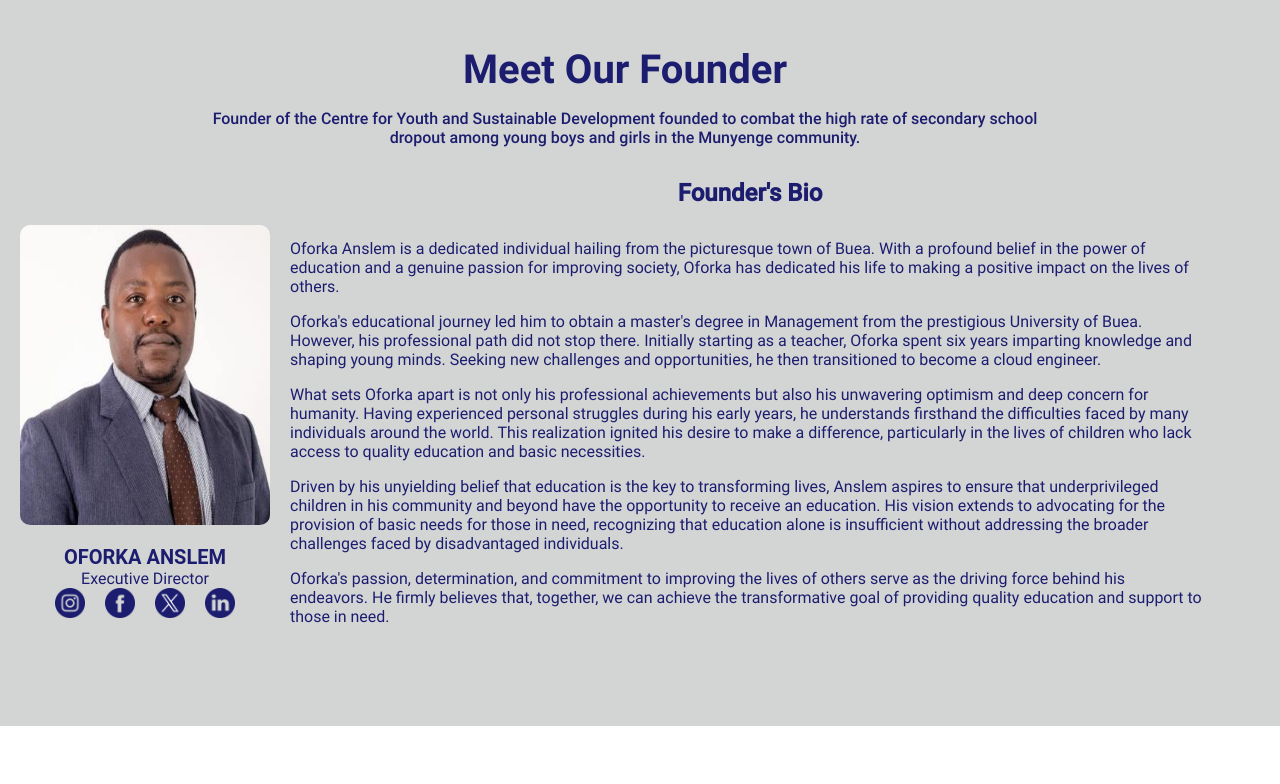
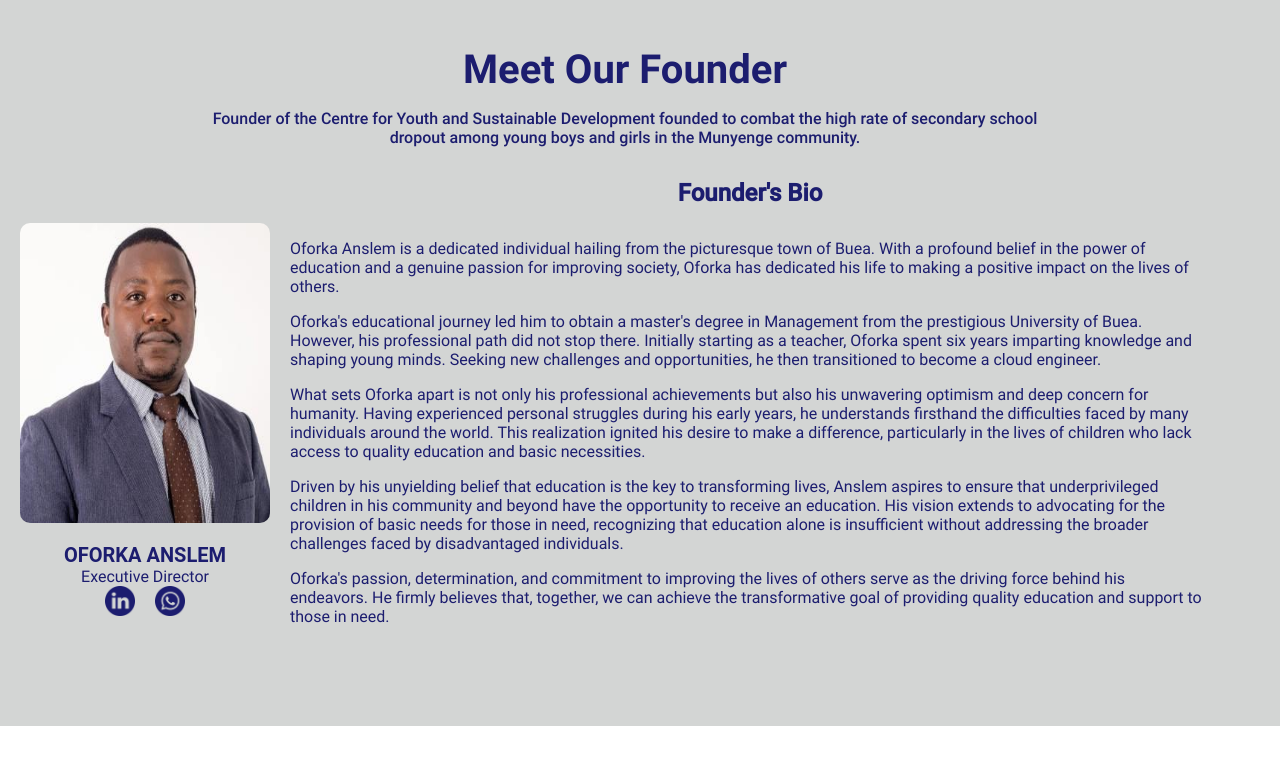
Before and after one commit to minokrim/cysd, a React (Create React App) app: page /#/about in a window 1280 px wide. Shown: the part 2000-2784 px from the top of the page. Built offline with nearby package versions, Linux system fonts and the light colour scheme.

Commit message:
link change

```diff
--- a/src/components/Founder.jsx
+++ b/src/components/Founder.jsx
@@ -2,9 +2,10 @@ import React from "react";
 import "./founder.css"
 import ig from "../images/instagram.png"
 import fb from "../images/facebook.png"
-import x from "../images/twitter.png"
+import x from "../images/whatsapp.png"
 import linkedin from "../images/linkedin.png"
 import founder from "../images/founder.jpg"
+import { Link } from "react-router-dom";
 export default function Founder(){
     return <div className="founderMain">
         <section className="founderBody">
@@ -16,10 +17,9 @@ export default function Founder(){
                     <h3>OFORKA ANSLEM</h3>
                     <p>Executive Director</p>
                     <section className="founderSocials">
-                        <img src={ig} alt="instagram logo" />
-                        <img src={fb} alt="facebook logo" />
-                        <img src={x} alt="x formerly known as twitter logo" />
-                        <img src={linkedin} alt="linkedin logo" />
+                        <Link to="https://www.linkedin.com/in/oforka-anslem-546765182/" target="_blank"><img src={linkedin} alt="linkedin logo" /></Link>
+                        <Link to="https://api.whatsapp.com/send?phone=237674679298" target="_blank"><img src={x} alt="x formerly known as twitter logo" /></Link>
+
                     </section>
                 </div>
                 <div className="founderAbout">
--- a/src/components/form.jsx
+++ b/src/components/form.jsx
@@ -35,7 +35,7 @@ export default function Form(){
             Swal.fire({
                 position: "top-end",
                 icon: "error",
-                title: "Failed to send message. Please try again later. 1500ms",
+                title: "Failed to send message. Please try again later.",
                 showConfirmButton: false,
                 timer: 1500
               });
--- a/src/components/nav.jsx
+++ b/src/components/nav.jsx
@@ -13,7 +13,8 @@ export default function Nav(){
     return <div className="navMain">
         <section className="navBody">
         <section className="navLogo">
-            <img src={logo} alt="cysd Logo" />
+            <Link to="/"><img src={logo} alt="cysd Logo" /></Link>
+
         </section>
         <section className="navOptions">
             <Link to="/" className="link">Home</Link>
```
Also changed, not shown: src/images/whatsapp.png (added), 8 other files (tests, documents, lock files or other folders).
